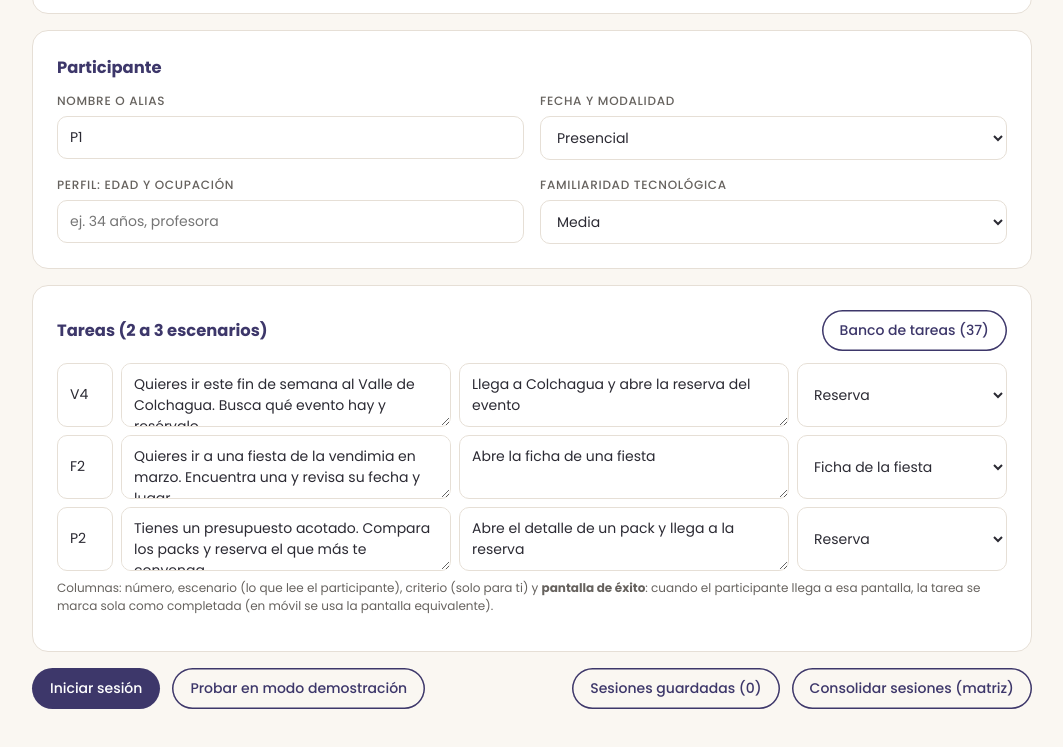
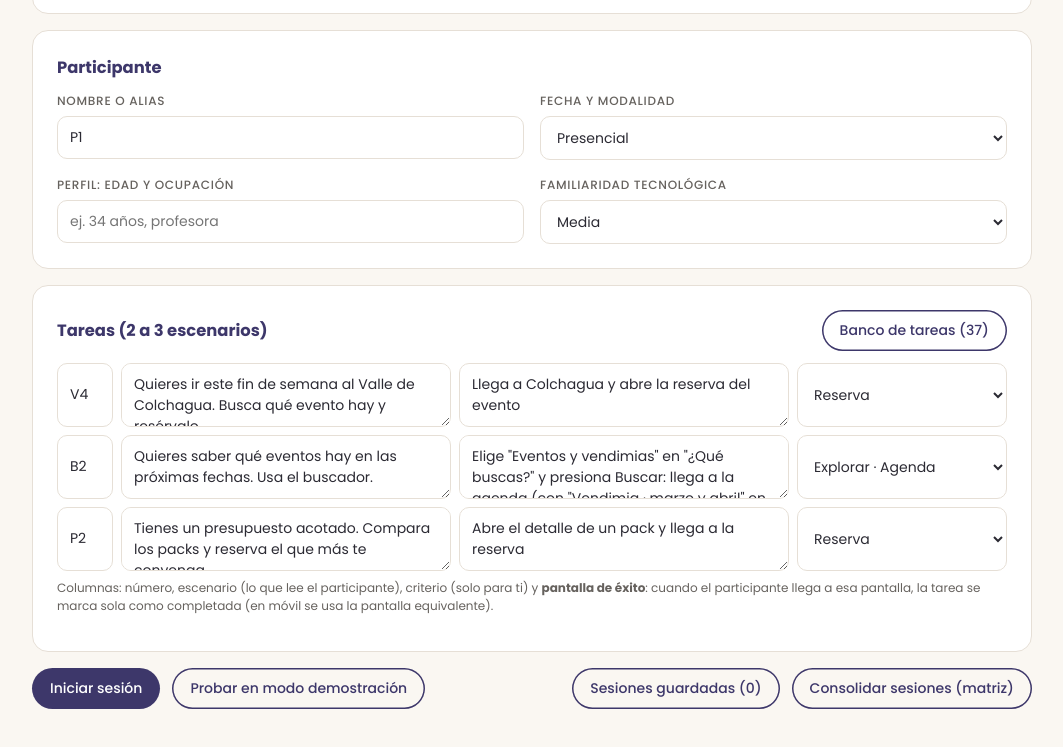
Before and after one commit to dublbs/sala-de-test, a browser extension: page index.html in a window 1280 px wide. Shown: the part 990-1737 px from the top of the page, without its empty margins (108-1171 px from the left). Drawn offline with Linux system fonts and the light colour scheme.

Commit message:
Tareas por defecto: V4, B2, P2 (valles, buscador, packs)
Co-Authored-By: Claude Opus 5.5 <noreply@anthropic.com>
Claude-Session: https://claude.ai/code/session_01GCKSKLQXhWknQgwgDL48QJ

```diff
--- a/index.html
+++ b/index.html
@@ -291,7 +291,7 @@ const M2T={"685:5845":"734:9133","685:5846":"734:9364","685:5847":"734:9522","68
 const exitoIds=t=>{if(!t.exito)return [];const m=EQUIV[t.exito];return [t.exito,m,m&&M2T[m],M2T[t.exito]].filter(Boolean)};
 const opcionesExito=sel=>'<option value="">— sin pantalla de éxito —</option>'+Object.entries(M.S).filter(([id,n])=>!/^(Móvil|Tablet)/.test(n)).map(([id,n])=>`<option value="${id}"${id===sel?' selected':''}>${esc(n)}</option>`).join('');
 function tareasDef(){const B=window.BANCO||[];const r=(window.BANCO_RECOMENDADAS||[]).map(id=>B.find(t=>t.id===id)).filter(Boolean);return r.length?r.map(t=>({id:t.id,escenario:t.escenario,criterio:t.criterio,exito:t.exito||''})):TAREAS_DEF}
-function renderTaskEditor(){let saved=JSON.parse(store.get('sala.tareas')||'null');if(saved&&saved.length===3&&saved.map(t=>t.id).join()==='T1,T2,T3'&&saved.every((t,i)=>t.escenario===TAREAS_DEF[i].escenario)){saved=null;store.set('sala.tareas','')}saved=saved||tareasDef();$('#taskEd').innerHTML=saved.map((t,i)=>`<div class="t"><input type="text" value="${esc(t.id)}" data-i="${i}" data-k="id"><textarea data-i="${i}" data-k="escenario">${esc(t.escenario)}</textarea><textarea data-i="${i}" data-k="criterio">${esc(t.criterio)}</textarea><select data-i="${i}" data-k="exito" title="Pantalla de éxito">${opcionesExito(t.exito!==undefined?t.exito:(EXITO_DEF[t.id]||''))}</select></div>`).join('')}
+function renderTaskEditor(){let saved=JSON.parse(store.get('sala.tareas')||'null');if(saved&&saved.length===3&&saved.map(t=>t.id).join()==='T1,T2,T3'&&saved.every((t,i)=>t.escenario===TAREAS_DEF[i].escenario)){saved=null;store.set('sala.tareas','')}if(saved&&saved.map(t=>t.id).join()==='V4,F2,P2'){saved=null;store.set('sala.tareas','')}saved=saved||tareasDef();$('#taskEd').innerHTML=saved.map((t,i)=>`<div class="t"><input type="text" value="${esc(t.id)}" data-i="${i}" data-k="id"><textarea data-i="${i}" data-k="escenario">${esc(t.escenario)}</textarea><textarea data-i="${i}" data-k="criterio">${esc(t.criterio)}</textarea><select data-i="${i}" data-k="exito" title="Pantalla de éxito">${opcionesExito(t.exito!==undefined?t.exito:(EXITO_DEF[t.id]||''))}</select></div>`).join('')}
 function readTasks(){const arr=[];document.querySelectorAll('#taskEd .t').forEach(row=>{const o={};row.querySelectorAll('[data-k]').forEach(el=>o[el.dataset.k]=el.value.trim());if(o.id&&o.escenario)arr.push(o)});store.set('sala.tareas',JSON.stringify(arr));return arr}
 renderTaskEditor();
 // Client ID del equipo: se usa siempre por defecto (no es secreto). Cambiarlo aquí si se crea otra app.
--- a/tareas.js
+++ b/tareas.js
@@ -53,4 +53,4 @@ window.BANCO = [
   { id: 'T1', area: 'Temporada', perfil: 'Todos', escenario: 'Mira qué recomienda el sitio para esta temporada.', criterio: 'Usa el banner de temporada (Ver agenda)', exito: '680:5213', ruta: 'Banner de temporada › Ver agenda' }
 ];
 // Las 3 de la pauta (EVA 3.2)
-window.BANCO_RECOMENDADAS = ['V4', 'F2', 'P2'];
+window.BANCO_RECOMENDADAS = ['V4', 'B2', 'P2'];
```
